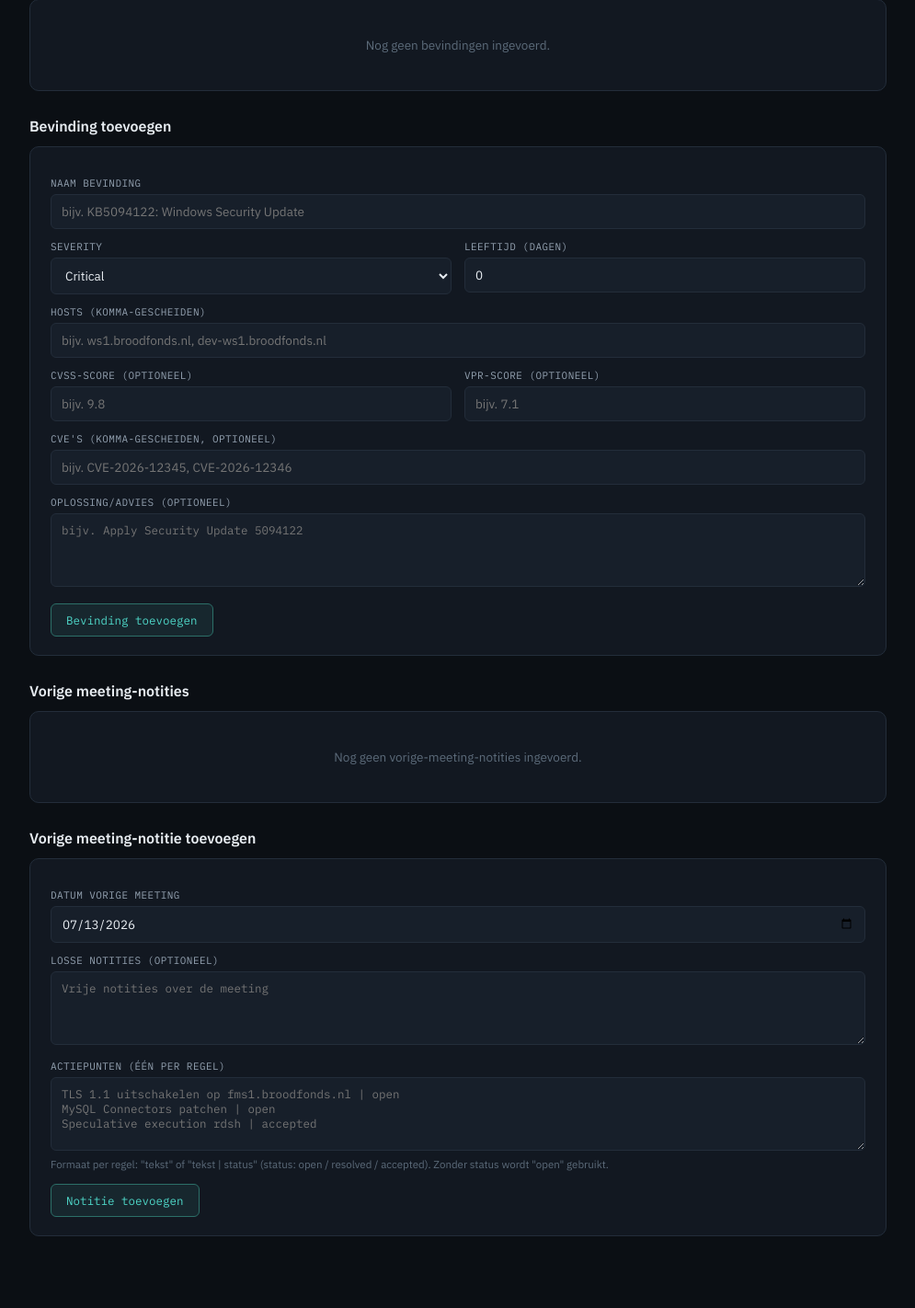
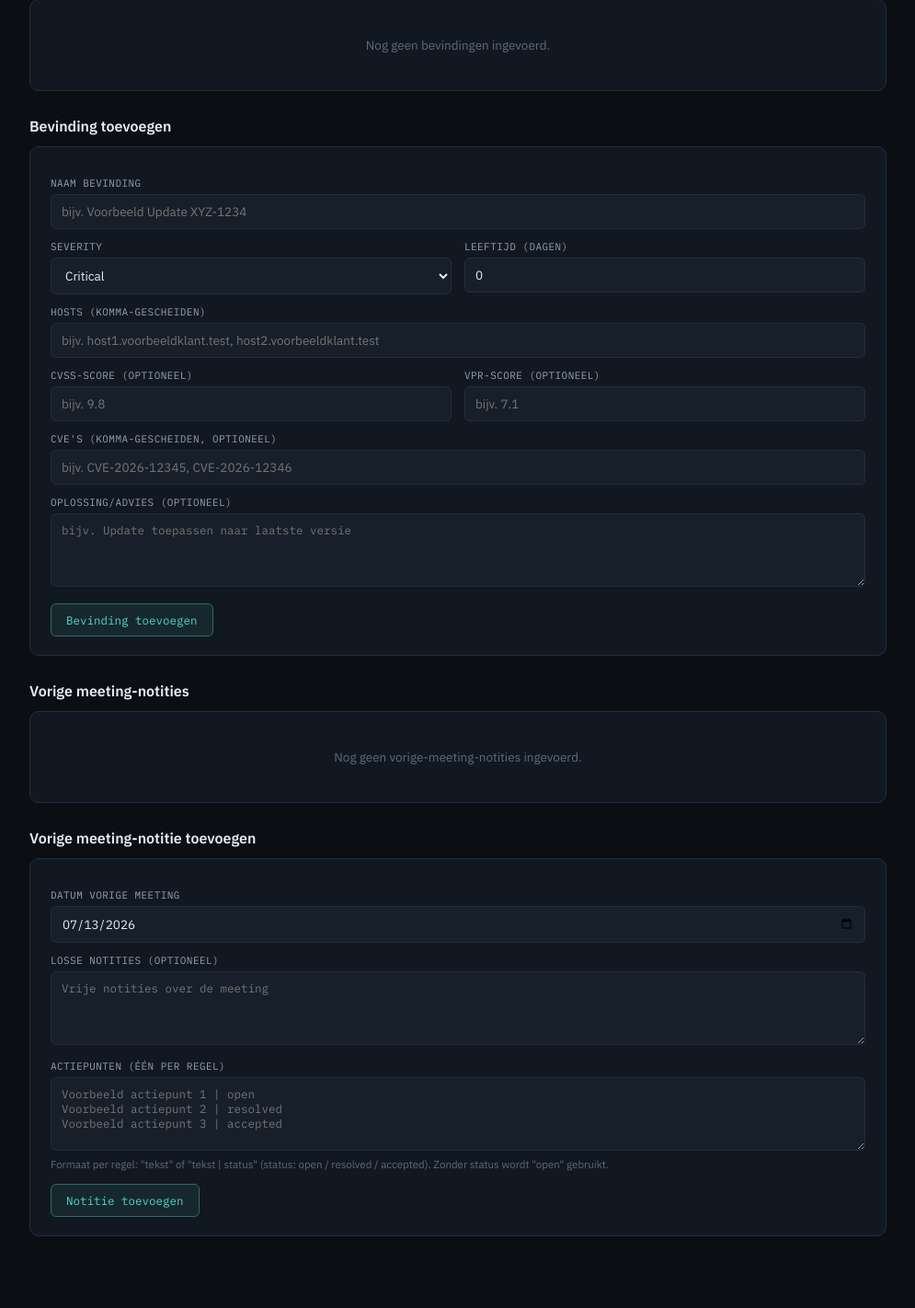
Before and after one commit to robinremmerswaal/VulnBrief, a FastAPI app: page /clients/1 in a window 1280 px wide. Shown: the part 184-1606 px from the top of the page at 92% size, without its empty margins (142-1137 px from the left). Run offline with FastAPI, Linux system fonts and the light colour scheme; data that the repository does not hold is empty; some libraries are stand-ins or nearby versions.

Commit message:
Placeholders neutraal maken, geen klantnamen meer

```diff
--- a/app/templates/client_detail.html
+++ b/app/templates/client_detail.html
@@ -59,7 +59,7 @@
 <div class="card">
   <form method="post" action="/clients/{{ client.id }}/findings">
     <label for="finding_name">Naam bevinding</label>
-    <input type="text" id="finding_name" name="finding_name" required placeholder="bijv. KB5094122: Windows Security Update">
+    <input type="text" id="finding_name" name="finding_name" required placeholder="bijv. Voorbeeld Update XYZ-1234">
 
     <div class="form-row">
       <div>
@@ -78,7 +78,7 @@
     </div>
 
     <label for="hosts">Hosts (komma-gescheiden)</label>
-    <input type="text" id="hosts" name="hosts" placeholder="bijv. ws1.broodfonds.nl, dev-ws1.broodfonds.nl">
+    <input type="text" id="hosts" name="hosts" placeholder="bijv. host1.voorbeeldklant.test, host2.voorbeeldklant.test">
 
     <div class="form-row">
       <div>
@@ -95,7 +95,7 @@
     <input type="text" id="cves" name="cves" placeholder="bijv. CVE-2026-12345, CVE-2026-12346">
 
     <label for="solution">Oplossing/advies (optioneel)</label>
-    <textarea id="solution" name="solution" placeholder="bijv. Apply Security Update 5094122"></textarea>
+    <textarea id="solution" name="solution" placeholder="bijv. Update toepassen naar laatste versie"></textarea>
 
     <div style="margin-top:14px;">
       <button type="submit" class="btn">Bevinding toevoegen</button>
@@ -140,7 +140,7 @@
     <textarea id="raw_text" name="raw_text" placeholder="Vrije notities over de meeting"></textarea>
 
     <label for="action_items_text">Actiepunten (één per regel)</label>
-    <textarea id="action_items_text" name="action_items_text" placeholder="TLS 1.1 uitschakelen op fms1.broodfonds.nl | open&#10;MySQL Connectors patchen | open&#10;Speculative execution rdsh | accepted"></textarea>
+    <textarea id="action_items_text" name="action_items_text" placeholder="Voorbeeld actiepunt 1 | open&#10;Voorbeeld actiepunt 2 | resolved&#10;Voorbeeld actiepunt 3 | accepted"></textarea>
     <div class="helptext">Formaat per regel: "tekst" of "tekst | status" (status: open / resolved / accepted). Zonder status wordt "open" gebruikt.</div>
 
     <div style="margin-top:14px;">
--- a/app/templates/clients_list.html
+++ b/app/templates/clients_list.html
@@ -24,7 +24,7 @@
 <div class="card">
   <form method="post" action="/clients">
     <label for="name">Naam</label>
-    <input type="text" id="name" name="name" required placeholder="bijv. Broodfonds">
+    <input type="text" id="name" name="name" required placeholder="bijv. Voorbeeldklant">
     <label for="notes">Notities (optioneel)</label>
     <textarea id="notes" name="notes" placeholder="Vrij tekstveld, bijv. contactpersoon of bijzonderheden"></textarea>
     <div style="margin-top:14px;">
```
